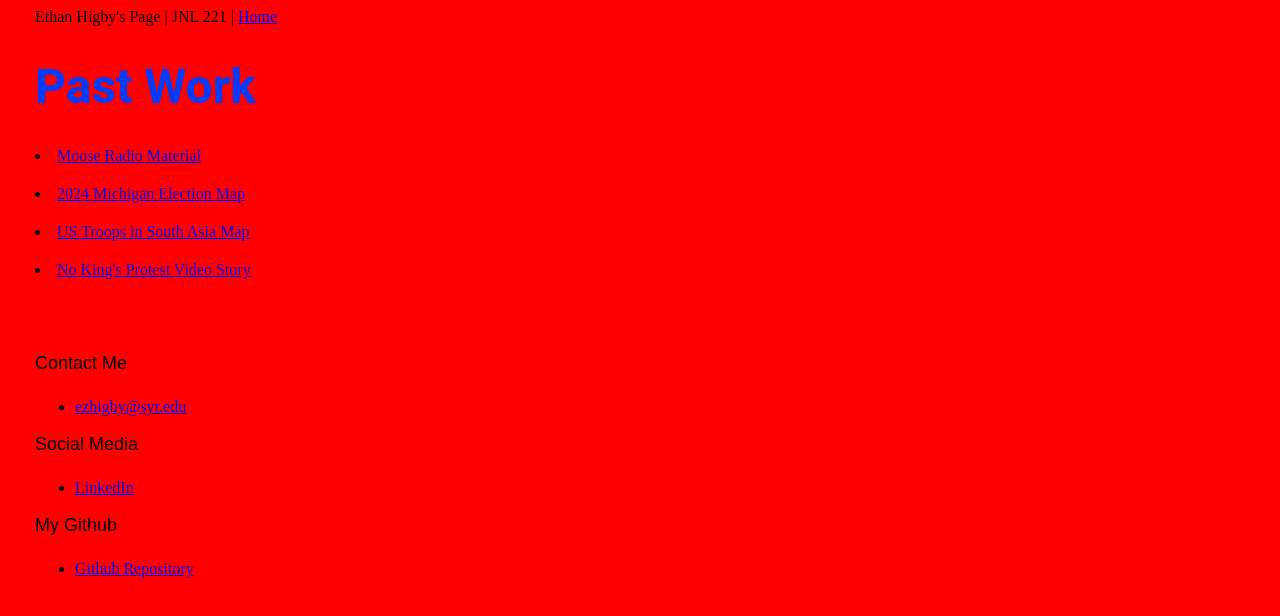
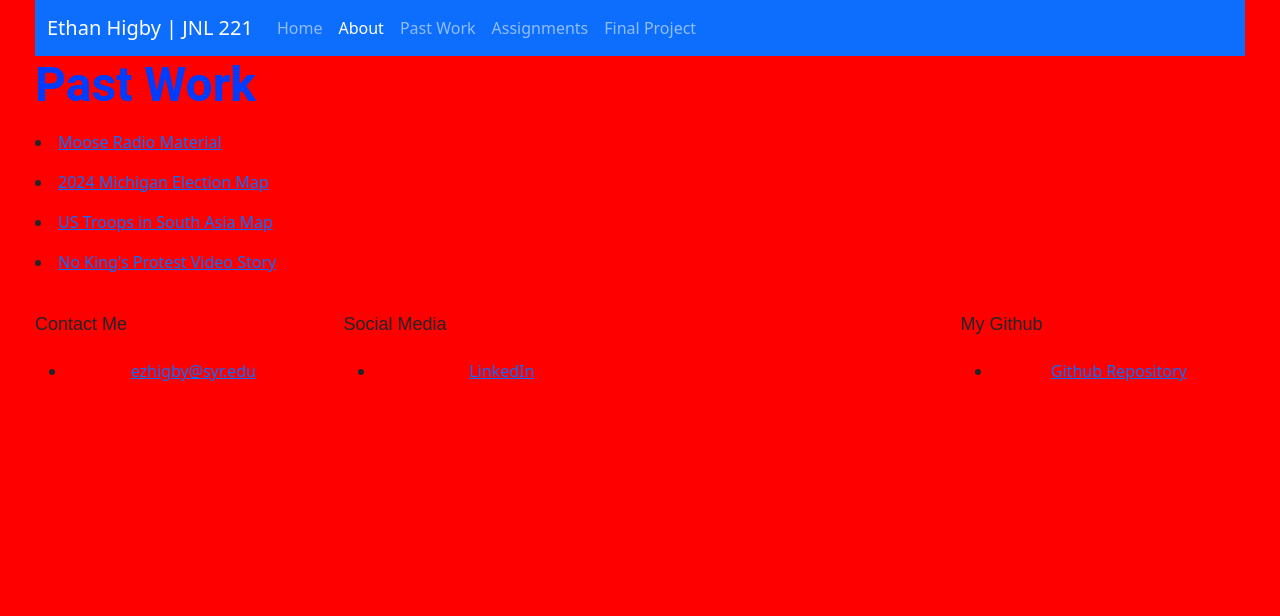
Before and after one commit to ethanhigby/ethanhigby.github.io, a plain HTML site: page ethanhigbyspage/work/index.html in a window 1280 px wide. Drawn offline with nearby package versions, Linux system fonts and the light colour scheme.

Commit message:
Add navigation bar and Bootstrap integration

```diff
--- a/ethanhigbyspage/work/index.html
+++ b/ethanhigbyspage/work/index.html
@@ -3,7 +3,35 @@
 <html>
 
 <head>
- Ethan Higby's Page |  JNL 221 |  <a href="../index.html">Home</a>
+<nav class="navbar navbar-expand-lg bg-primary" data-bs-theme="dark">
+  <div class="container-fluid">
+    <a class="navbar-brand" href="../index.html">Ethan Higby | JNL 221</a>
+    <button class="navbar-toggler" type="button" data-bs-toggle="collapse" data-bs-target="#navbarNav" aria-controls="navbarNav" aria-expanded="false" aria-label="Toggle navigation">
+      <span class="navbar-toggler-icon"></span>
+    </button>
+    <div class="collapse navbar-collapse" id="navbarNav">
+      <ul class="navbar-nav">
+        <li class="nav-item">
+          <a class="nav-link" href="../index.html">Home</a>
+        </li>
+        <li class="nav-item">
+          <a class="nav-link active" aria-current="page" href="../about/index.html">About</a>
+        </li>
+        <li class="nav-item">
+          <a class="nav-link" href="../work/index.html">Past Work</a>
+        </li>
+        <li class="nav-item">
+          <a class="nav-link" href="../assignments/index.html">Assignments</a>
+        </li>
+        <li class="nav-item">
+          <a class="nav-link" href="../final/index.html">Final Project</a>
+        </li>
+      </ul>
+    </div>
+  </div>
+</nav>
+<link href="https://cdn.jsdelivr.net/npm/bootstrap@6.0.0-alpha.1/dist/css/bootstrap.min.css" rel="stylesheet" integrity="sha384-B/GM4XqrwHnWXNOWMbloTmrYXZg10cakYGmpfsR/bbzQ6JAJI4ihuyADKLnBgrCe" crossorigin="anonymous">
+<script type="module" src="https://cdn.jsdelivr.net/npm/bootstrap@6.0.0-alpha.1/dist/js/bootstrap.bundle.min.js" integrity="sha384-1a/pXj49ZQ1aHEmrJ+gMw1otqoVsYwlEnlD8mIfY2TV03r20Y0CN7uqx1tQogjPL" crossorigin="anonymous"></script>
 <link rel="stylesheet" href="../main.css">
 </head>
 <body>
```
